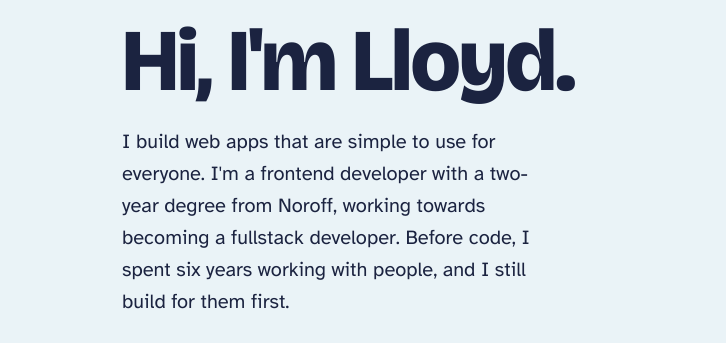
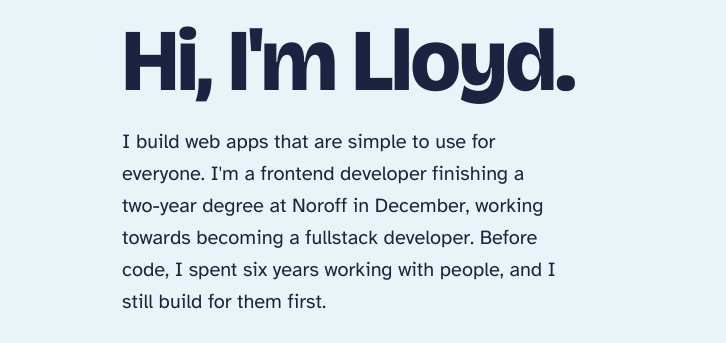
Before and after one commit to Bjelland14/Portfolio, a plain HTML site: page index.html in a window 1280 px wide. Shown: the part 231-574 px from the top of the page, 0-726 px from the left. Drawn offline with nearby package versions, Linux system fonts and the light colour scheme.

Commit message:
Revise personal introduction in index.html
Updated personal description for clarity and relevance.

```diff
--- a/index.html
+++ b/index.html
@@ -63,9 +63,9 @@
 
       <p class="hero-lead">
         I build web apps that are simple to use for everyone. I'm a frontend
-        developer with a two-year degree from Noroff, working towards becoming
-        a fullstack developer. Before code, I spent six years working with
-        people, and I still build for them first.
+        developer finishing a two-year degree at Noroff in December, working
+        towards becoming a fullstack developer. Before code, I spent six years
+        working with people, and I still build for them first.
       </p>
 
       <div class="hero-actions">
```
